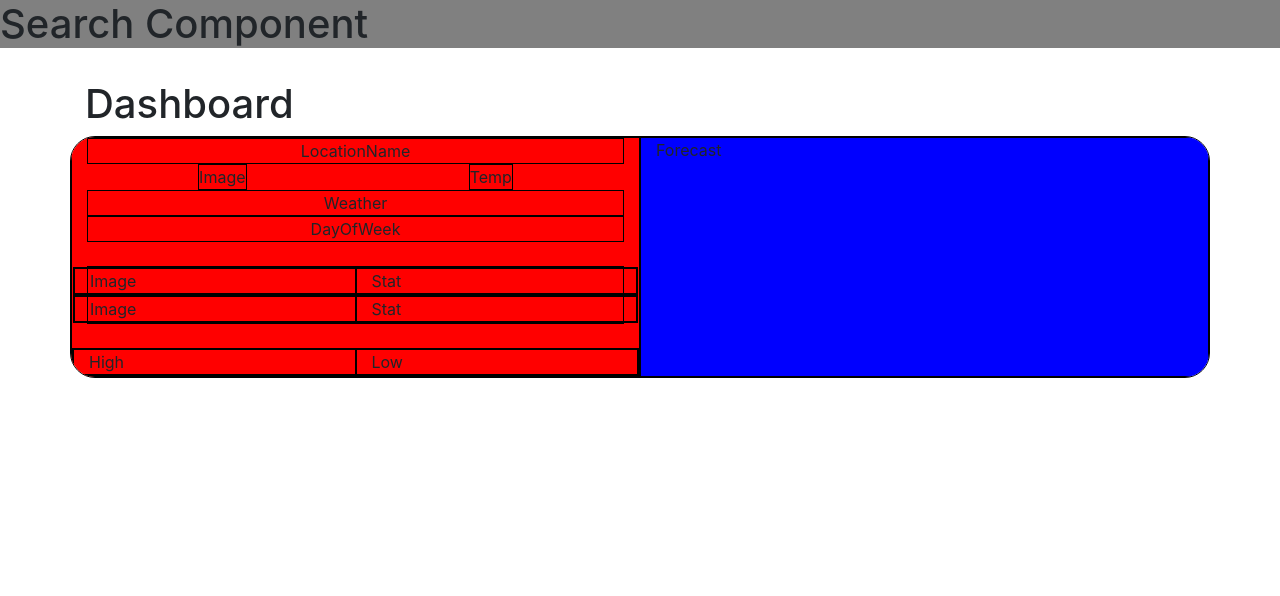
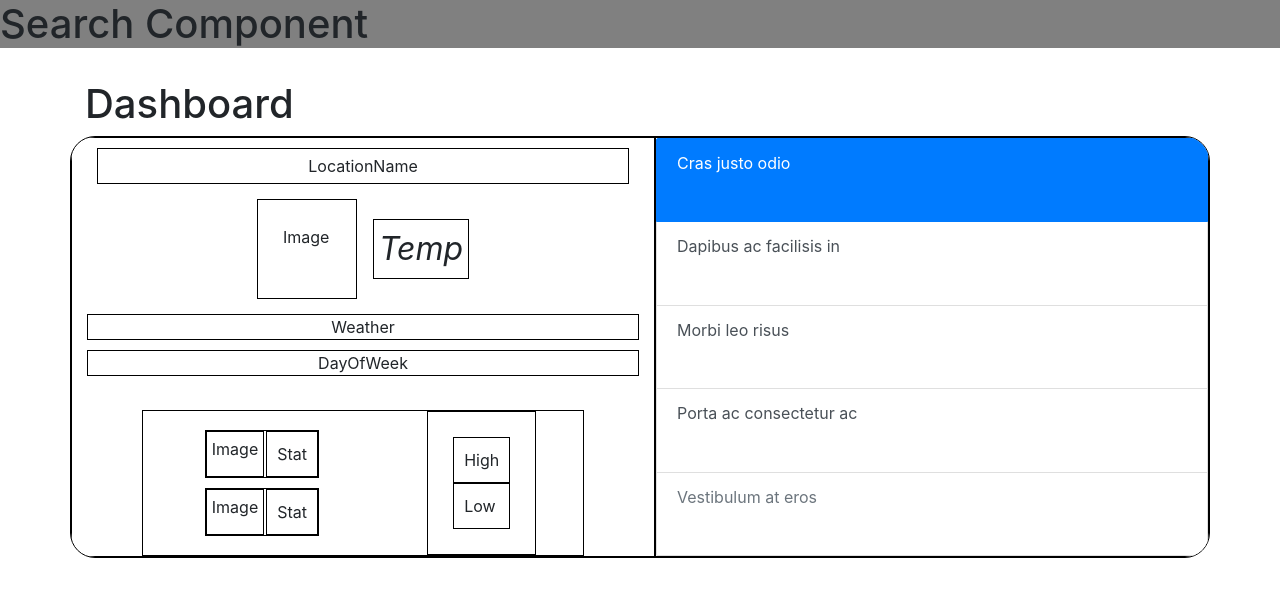
Before and after one commit to Kappalucky/WeatherApp, a Vue app: page /dashboard in a window 1280 px wide. Shown: the top 596 px of the page. Built offline with nearby package versions, Linux system fonts and the light colour scheme; a web font is replaced by a local one.

Commit message:
tweaking styling to basic likeability before adding functions

```diff
--- a/src/views/WeatherDashboard.vue
+++ b/src/views/WeatherDashboard.vue
@@ -11,33 +11,46 @@
       <div class="row">
         <section class="col weatherCard">
           <div class="row">
-            <aside class="col-sm weatherCard-tempDetails">
+            <aside class="col-md weatherCard-tempDetails">
               <div class="tempDetails-location">LocationName{{LocationName}}</div>
-              <div class="tempDetails-currentTemp row">
-                <div class="currentTemp-image col-xs">Image{{Image}}</div>
-                <div class="currentTemp-temp col-xs">Temp{{Temperature}}</div>
+              <div class="tempDetails-currentTemp">
+                <div class="currentTemp-image">Image{{Image}}</div>
+                <div class="currentTemp-temp">Temp{{Temperature}}</div>
               </div>
               <div class="tempDetails-weather">Weather{{Weather}}</div>
               <div class="tempDetails-date">DayOfWeek{{dayOfWeek}}</div>
               <br>
               <div class="tempDetails-stats">
-                <div class="stats-wind row">
-                  <div class="wind-image col">Image{{windImage}}</div>
-                  <div class="wind-stat col">Stat{{windNumber}}</div>
+                <div class="stats">
+                  <div class="stats-wind">
+                    <div class="wind-image">Image{{windImage}}</div>
+                    <div class="wind-stat">Stat{{windNumber}}</div>
+                  </div>
+                  <div class="stats-humidity">
+                    <div class="humidity-image">Image{{humidityImage}}</div>
+                    <div class="humidity-stat">Stat{{humidityNumber}}</div>
+                  </div>
                 </div>
-                <div class="stats-humidity row">
-                  <div class="humidity-image col">Image{{humidityImage}}</div>
-                  <div class="humidity-stat col">Stat{{humidityNumber}}</div>
+                <br>
+                <div class="stats-tempRange">
+                  <div class="tempRange-high">High{{tempHigh}}</div>
+                  <div class="tempRange-low">Low{{tempLow}}</div>
                 </div>
               </div>
-              <br>
-              <div class="tempDetails-tempRange row">
-                <div class="tempRange-high col">High{{tempHigh}}</div>
-                <div class="tempRange-low col">Low{{tempLow}}</div>
-              </div>
             </aside>
-            <aside class="col-sm weatherCard-forecast">
-              <p>Forecast</p>
+            <aside class="col-md weatherCard-forecast list-group">
+              <template>
+                <a href="#" class="list-group-item list-group-item-action active">Cras justo odio</a>
+                <a href="#" class="list-group-item list-group-item-action">Dapibus ac facilisis in</a>
+                <a href="#" class="list-group-item list-group-item-action">Morbi leo risus</a>
+                <a href="#" class="list-group-item list-group-item-action">Porta ac consectetur ac</a>
+                <a
+                  href="#"
+                  class="list-group-item list-group-item-action disabled"
+                  tabindex="-1"
+                  aria-disabled="true"
+                >Vestibulum at eros</a>
+              </template>
             </aside>
           </div>
         </section>
@@ -55,65 +68,111 @@
 }
 .weatherCard-tempDetails {
   border: 1px solid black;
-  background: red;
 }
 .tempDetails-location {
   border: 1px solid black;
-  justify-content: center;
   text-align: center;
+  margin: 10px;
+  padding: 5px;
 }
 .tempDetails-currentTemp {
-  justify-content: space-around;
-  text-align: center;
-  margin: auto;
+  display: flex;
+  flex-flow: row wrap;
+  justify-content: center;
+  align-items: center;
+  margin: 10px;
+  padding: 5px;
 }
 .currentTemp-image {
   border: 1px solid black;
+  padding: 25px;
+  height: 100px;
+  width: 100px;
+  margin-right: 1em;
 }
 .currentTemp-temp {
   border: 1px solid black;
+  font-size: 2em;
+  padding: 5px;
+  font-style: italic;
 }
 .tempDetails-weather {
   border: 1px solid black;
   text-align: center;
+  margin-top: 10px;
+  margin-bottom: 10px;
 }
 .tempDetails-date {
   border: 1px solid black;
   text-align: center;
+  margin-top: 10px;
+  margin-bottom: 10px;
 }
 .tempDetails-stats {
   border: 1px solid black;
+  display: flex;
+  justify-content: space-evenly;
+  width: 80%;
+  margin: auto;
+}
+.stats {
+  display: flex;
+  flex-flow: column;
+  justify-content: center;
+  padding: 10px;
 }
 .stats-wind {
   border: 1px solid black;
+  display: flex;
+  flex-flow: row wrap;
+  margin: 5px;
 }
 .wind-image {
   border: 1px solid black;
+  /*height: 25px;*/
+  /*width: 25px;*/
+  padding: 5px;
+  /*margin-right: 5px;*/
 }
 .wind-stat {
   border: 1px solid black;
+  padding: 10px;
+  margin-left: 2px;
 }
 .stats-humidity {
   border: 1px solid black;
+  display: flex;
+  flex-flow: row wrap;
+  margin: 5px;
 }
 .humidity-image {
   border: 1px solid black;
+  padding: 5px;
 }
 .humidity-stat {
   border: 1px solid black;
+  padding: 10px;
+  margin-left: 2px;
 }
-.tempDetails-tempRange {
+.stats-tempRange {
   border: 1px solid black;
+  padding: 25px;
 }
 .tempRange-high {
   border: 1px solid black;
+  padding: 10px;
 }
 .tempRange-low {
   border: 1px solid black;
+  padding: 10px;
 }
 .weatherCard-forecast {
   border: 1px solid black;
-  background: blue;
+  padding: 0;
+}
+
+.list-group > .list-group-item {
+  flex: 1;
 }
 </style>
 
```
